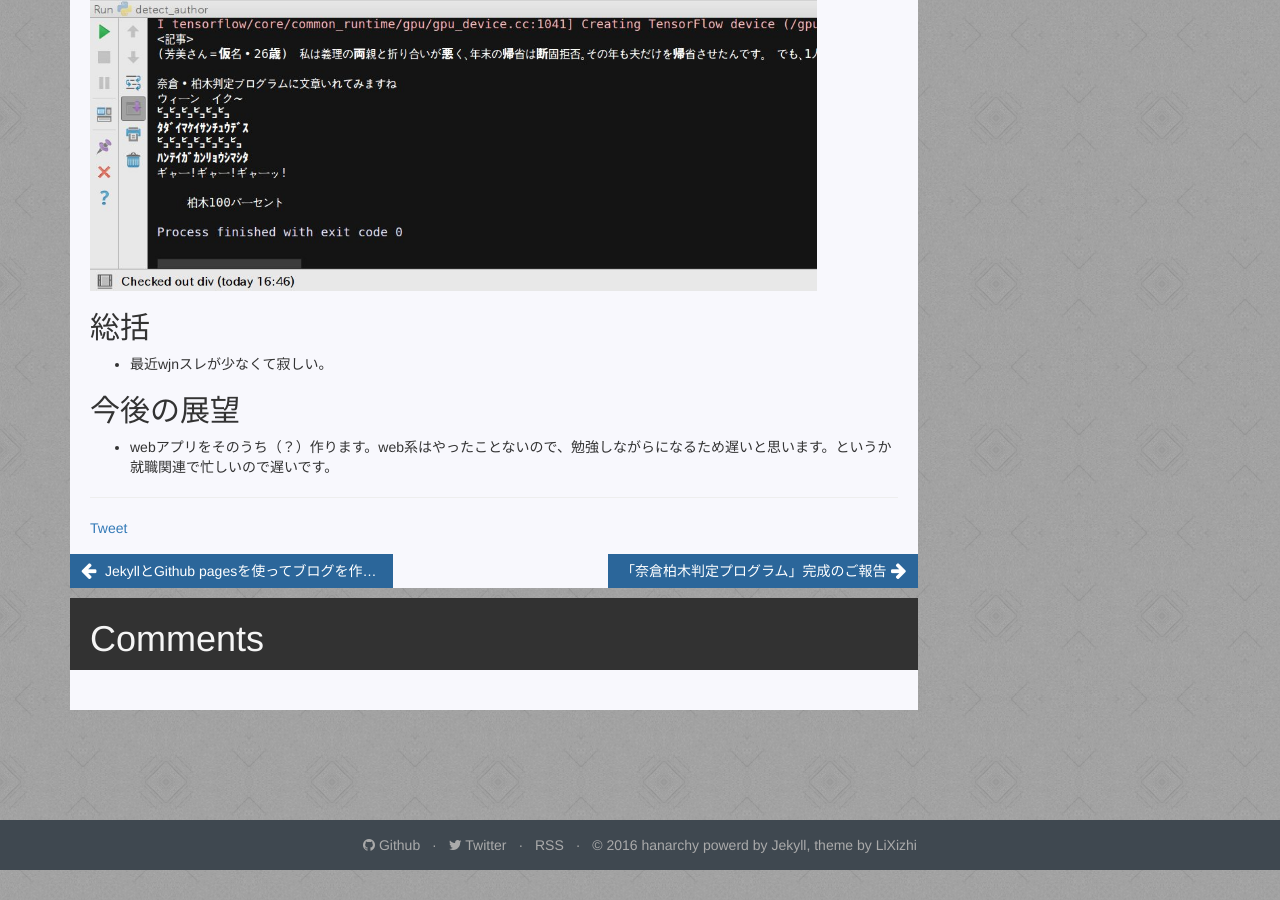
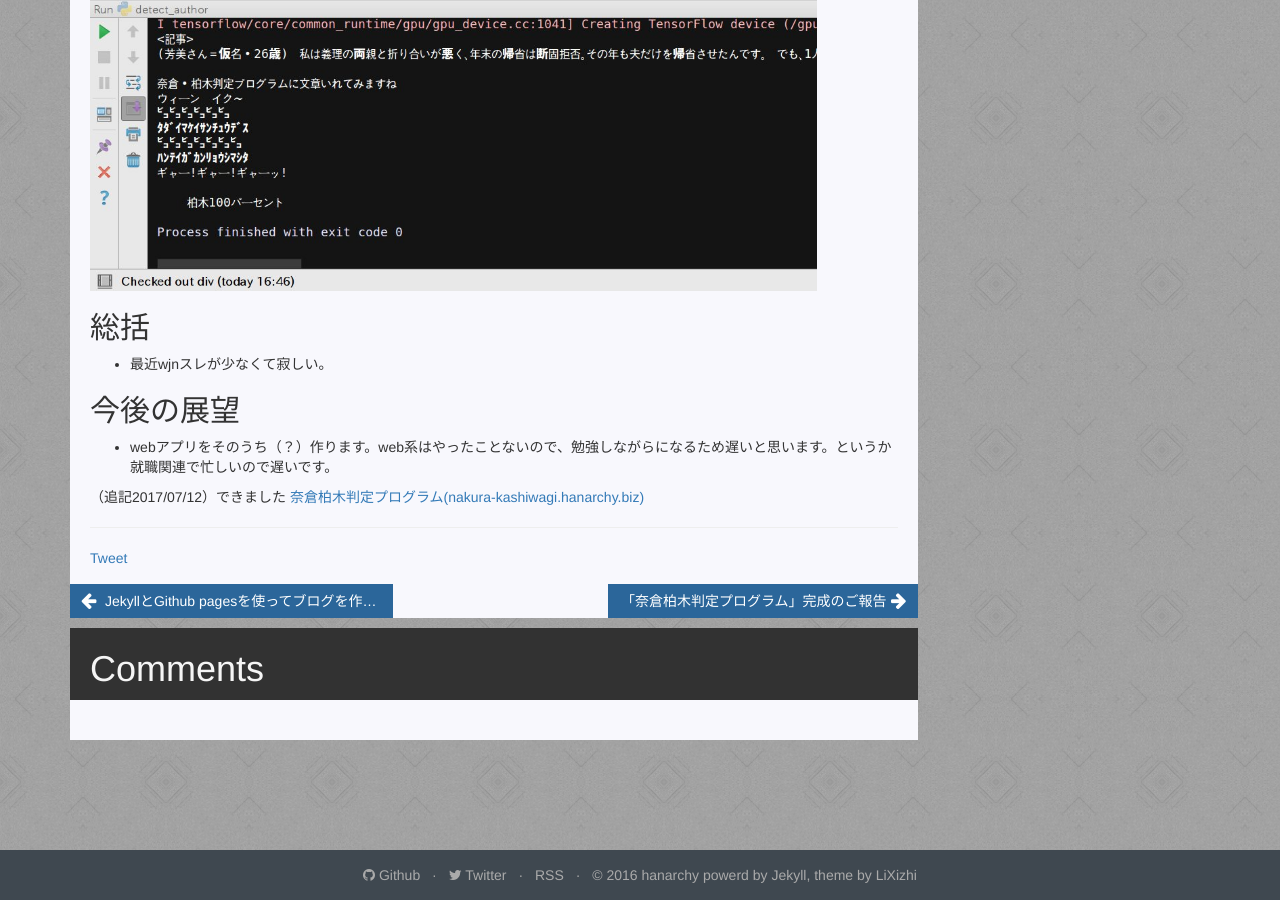
Before and after one commit to hanarchy/hanarchy.github.io, a Jekyll site: the page built from _posts/diary/2017-01-08-detect_wjn_author.md, in a window 1280 px wide and 900 px high, scrolled down 8348 px. Built offline with Jekyll 4.4.1, drawn with Linux system fonts in a browser that asks for light colours; comment, search, counter and statistics services are not loaded; before the commit the page ends 9218 px from its top, so only the background shows below that.

Commit message:
Update 2017-01-08-detect_wjn_author.md

```diff
--- a/_posts/diary/2017-01-08-detect_wjn_author.md
+++ b/_posts/diary/2017-01-08-detect_wjn_author.md
@@ -338,3 +338,5 @@ BoWは、単語を羅列した**辞書**を用意し、当該文章を構成す
 ## 今後の展望
 
 - webアプリをそのうち（？）作ります。web系はやったことないので、勉強しながらになるため遅いと思います。というか就職関連で忙しいので遅いです。
+
+（追記2017/07/12）できました [奈倉柏木判定プログラム(nakura-kashiwagi.hanarchy.biz)](http://nakura-kashiwagi.hanarchy.biz/)
```
